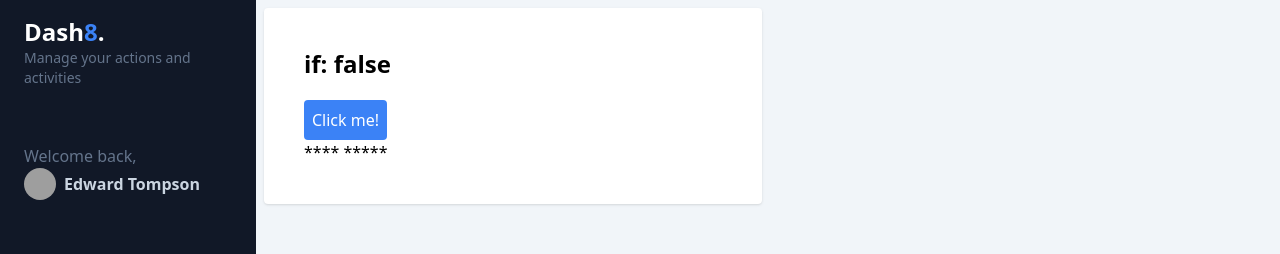
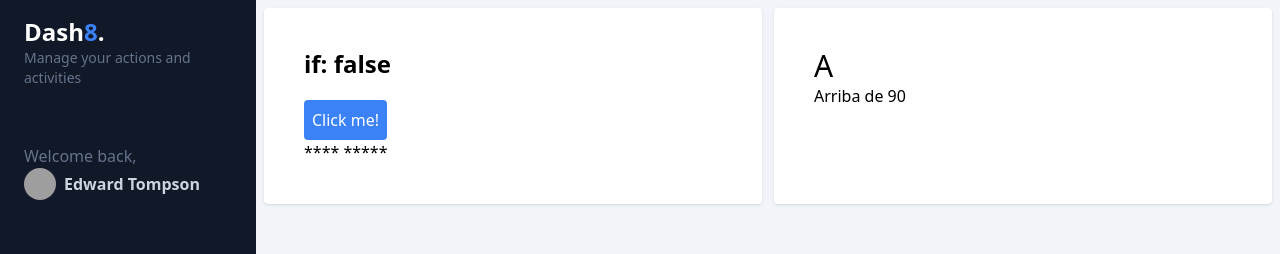
Before and after one commit to CManuelHernandez/Angular18Basics, an Angular app: page /dashboard/control-flow in a window 1280 px wide. Shown: the top 254 px of the page. Built offline with nearby package versions, Linux system fonts and the light colour scheme; grey boxes are pictures that could not be loaded.

Commit message:
Control Flow - @Switch

```diff
--- a/src/app/dashboard/pages/control-flow/control-flow.component.html
+++ b/src/app/dashboard/pages/control-flow/control-flow.component.html
@@ -15,4 +15,16 @@
     <p>**** *****</p>
     }
   </div>
+
+  <!-- @switch -->
+  <div class="bg-white rounded shadow p-10">
+    <h2 class="text-3xl">{{ grade() }}</h2>
+    @switch (grade()) { @case ('A') {
+    <p>Arriba de 90</p>
+    } @case ('B') {
+    <p>Arriba de 80</p>
+    } @default {
+    <p>Reprobado</p>
+    } }
+  </div>
 </section>
--- a/src/app/dashboard/pages/control-flow/control-flow.component.ts
+++ b/src/app/dashboard/pages/control-flow/control-flow.component.ts
@@ -1,4 +1,6 @@
 import { Component, signal } from '@angular/core';
+
+type Grade = 'A' | 'B' | 'F';
 
 @Component({
   standalone: true,
@@ -8,6 +10,7 @@
 })
 export default class ControlFlowComponent {
   public showContent = signal(false);
+  public grade = signal<Grade>('A');
 
   public toggleContent() {
     this.showContent.update((value) => !value);
```
